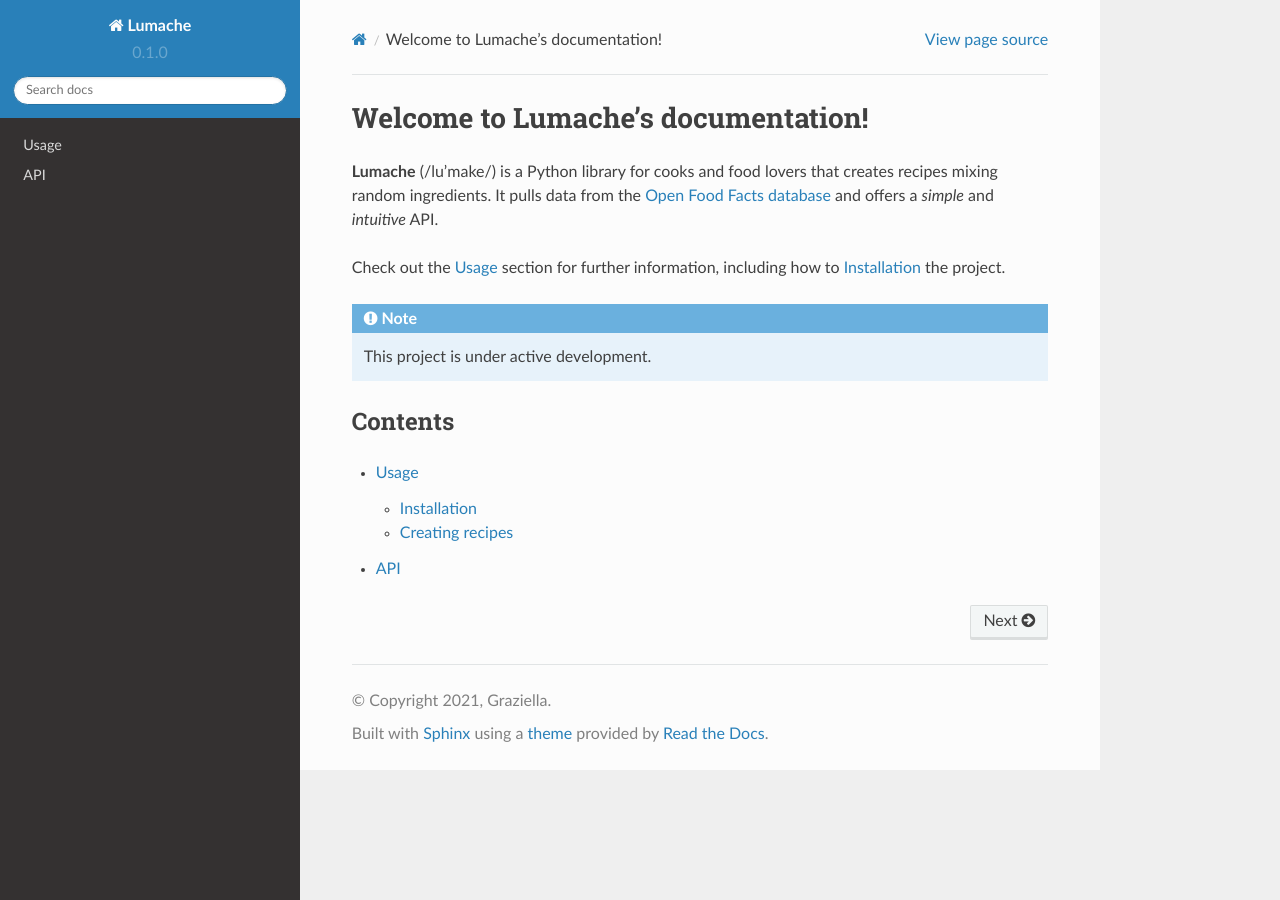
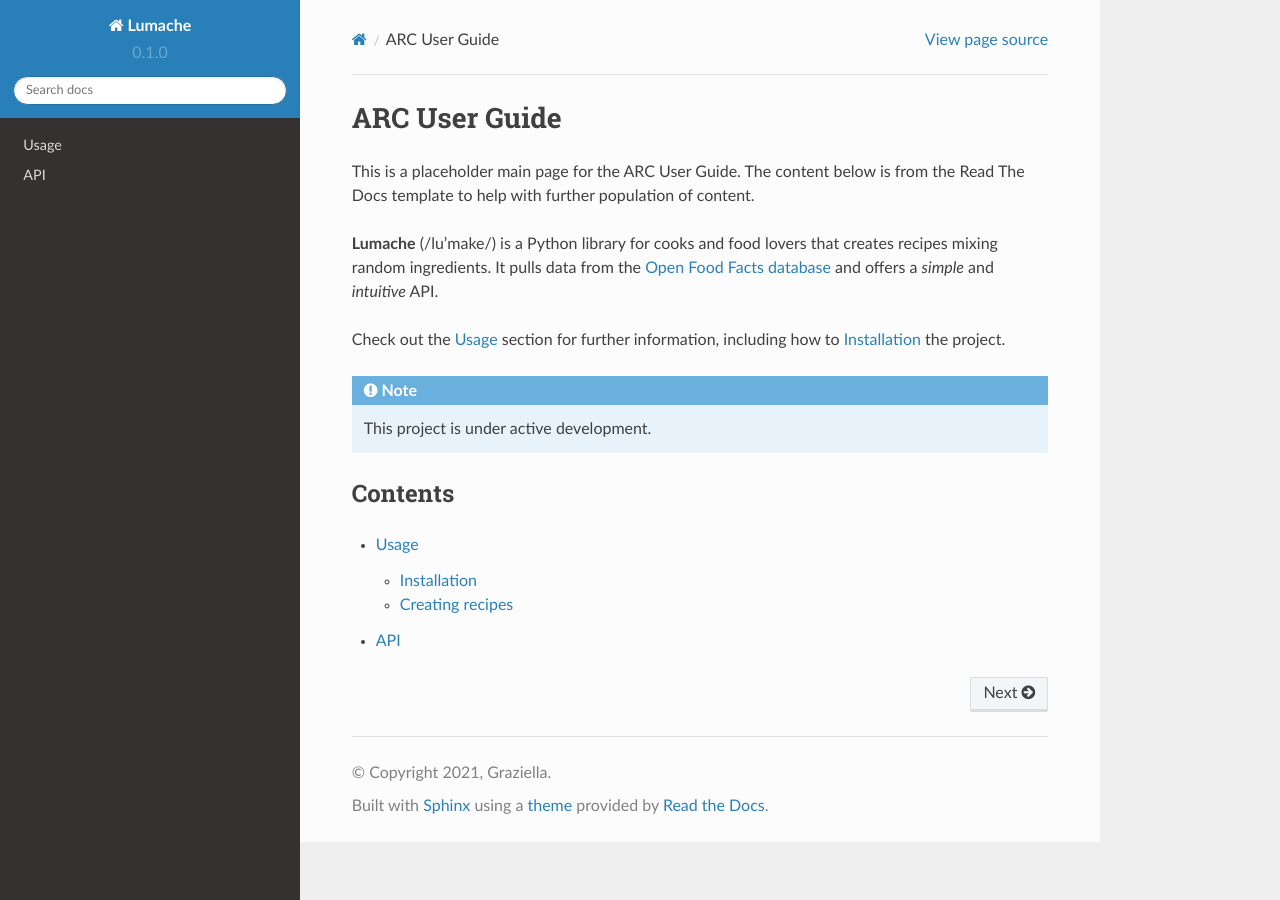
Before and after one commit to tina-friedrich/arc-user-guide, a Sphinx documentation site: the page built from docs/source/index.rst, in a window 1280 px wide. Built offline with Sphinx 7.4.7 and the Read the Docs theme 2.0.0, drawn with Linux system fonts in a browser that asks for light colours.

Commit message:
Update index.rst

```diff
--- a/docs/source/index.rst
+++ b/docs/source/index.rst
@@ -1,5 +1,7 @@
-Welcome to Lumache's documentation!
-===================================
+ARC User Guide
+==============
+
+This is a placeholder main page for the ARC User Guide. The content below is from the Read The Docs template to help with further population of content.
 
 **Lumache** (/lu'make/) is a Python library for cooks and food lovers
 that creates recipes mixing random ingredients.
```
